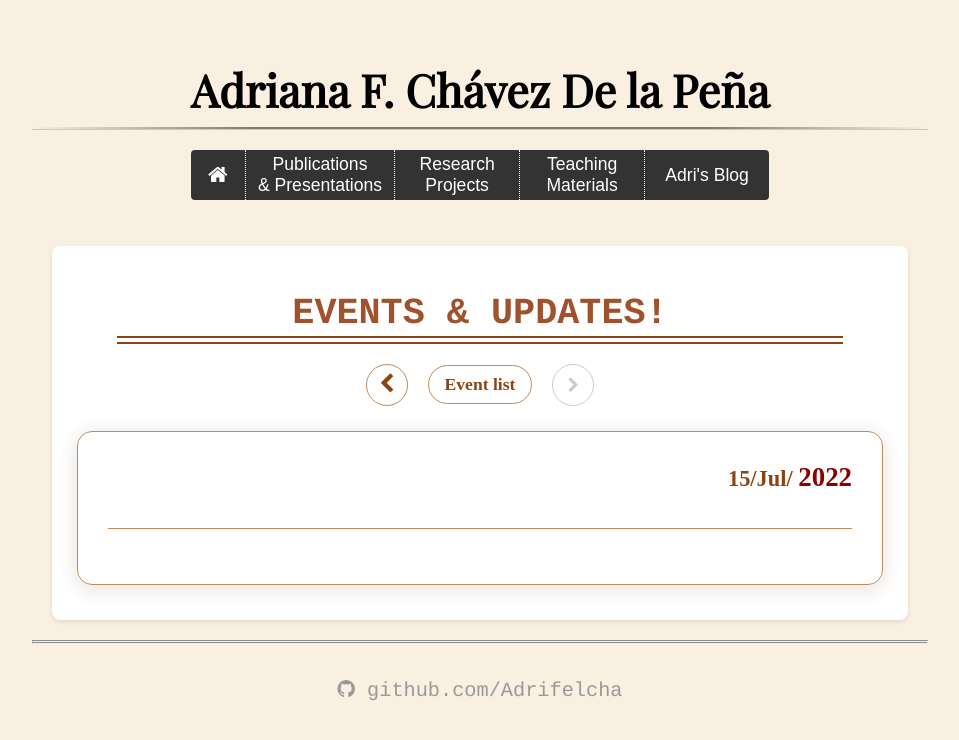
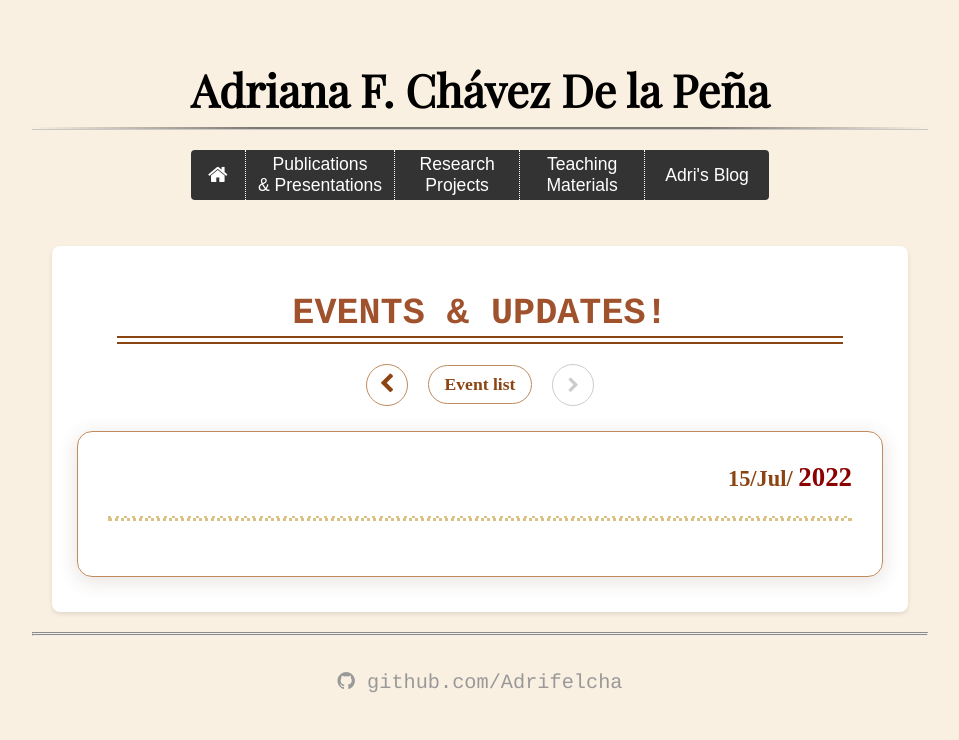
Before and after one commit to Adrifelcha/adrifelcha.github.io, a Jekyll site: the page built from _posts/2022-07-15-summer-school.md, in a window 1280 px wide. Shown: the top 740 px of the page, without its empty margins (160-1119 px from the left). Built offline with Jekyll 4.4.1, drawn with Linux system fonts in a browser that asks for light colours; some web fonts are replaced.

Commit message:
Add a light line to separate the date on every event page from the content

```diff
--- a/css/main.css
+++ b/css/main.css
@@ -974,8 +974,15 @@ hr.style18:before {
 
 .event-header {
     margin-bottom: 25px;
-    padding-bottom: 15px;
-    border-bottom: 1px solid #BF8B5E;
+    padding-bottom: 5px;
+    border-bottom-width: 3px;
+    border-bottom-style: dotted;
+    border-bottom-color: rgba(184, 134, 11, 0.5);
+    border-bottom-spacing: 10px;  /* This won't actually affect dot spacing */
+    background-image: linear-gradient(to right, rgba(184, 134, 11, 0.5) 33%, rgba(255,255,255,0) 0%);
+    background-position: bottom;
+    background-size: 8px 2px;  /* First number controls spacing between dots */
+    background-repeat: repeat-x;
 }
 
 .event-title {
```
